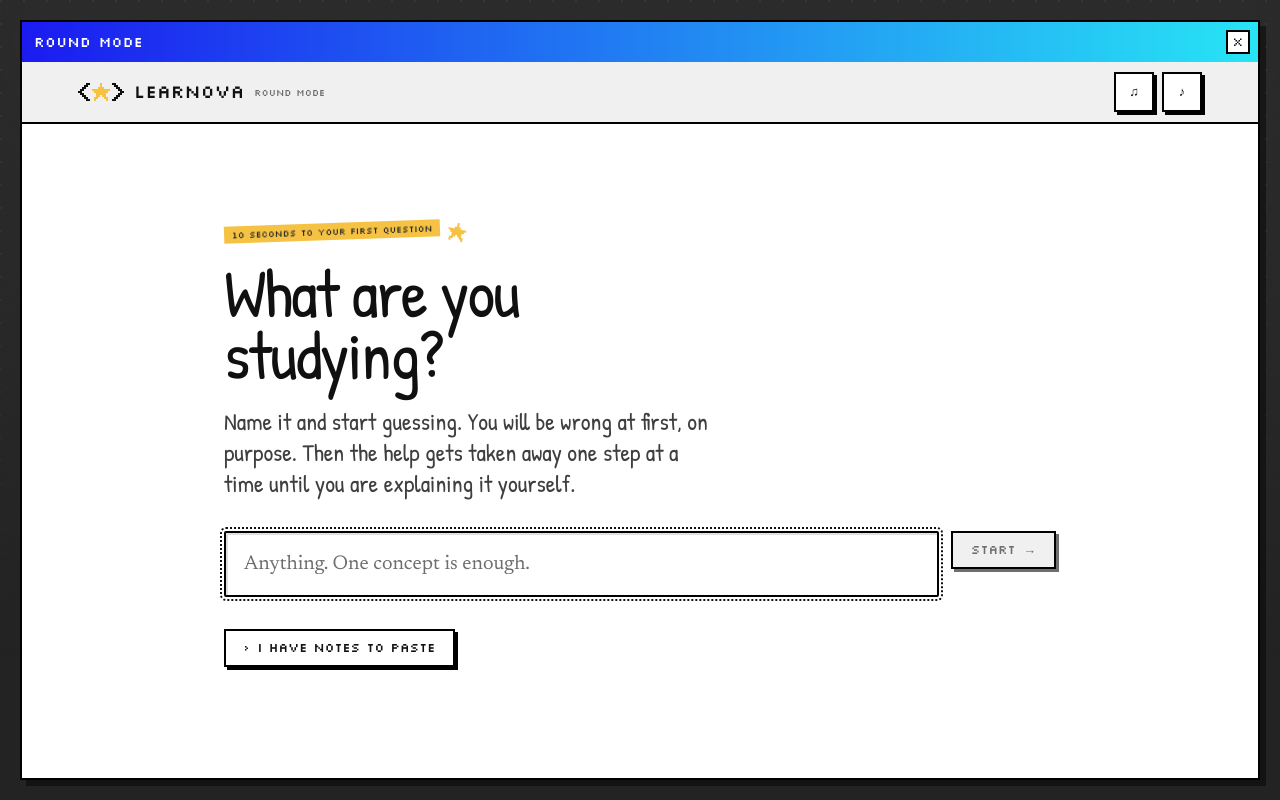
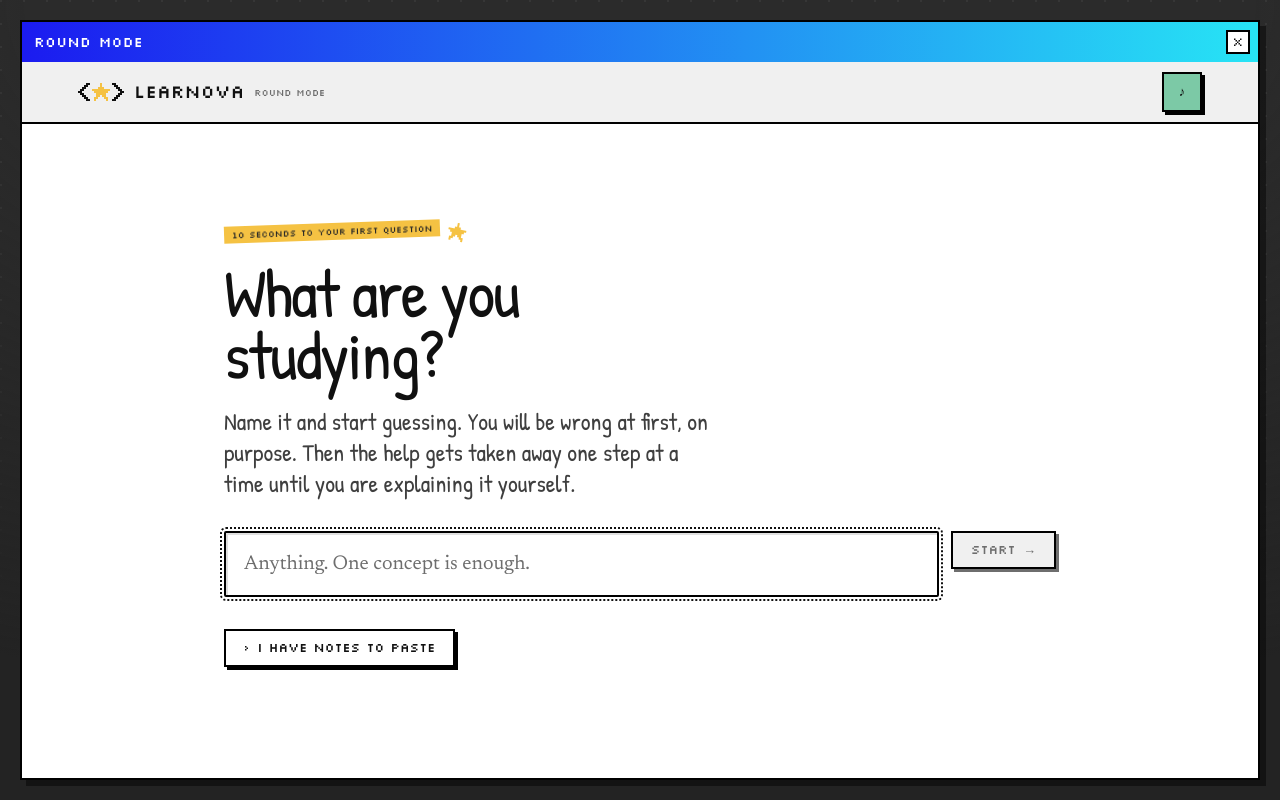
Before and after one commit to ranveerlabs/learnova-v2, a Next.js app: page /round in a window 1280 px wide. Built offline with nearby package versions, Linux system fonts and the light colour scheme.

Commit message:
one audio button / a monitor instead of a paperclip
the two toggles are one. it carries both channels, so music and the answer
tones go on and off together, and the glyph stays a note in both states. only
the colour moves, mint on and pink off.

```diff
--- a/app/audio-controls.tsx
+++ b/app/audio-controls.tsx
@@ -1,9 +1,9 @@
 "use client";
 
 import { useCallback, useEffect, useState } from "react";
-import { audioWanted, type Channel, setAudioWanted } from "./audio";
+import { audioWanted, setAudioWanted } from "./audio";
 import { setMusic } from "./music";
-import { MusicToggle, SoundToggle } from "./ui";
+import { AudioToggle } from "./ui";
 
 export function AudioControls({ className = "" }: { className?: string }) {
   const [music, setMusicOn] = useState(() => audioWanted().music);
@@ -13,18 +13,20 @@ export function AudioControls({ className = "" }: { className?: string }) {
     setMusic(music);
   }, [music]);
 
-  // tells the module synchronously, not through state. tone.ts reads it on the next play()
-  const flip = useCallback((ch: Channel, on: boolean) => {
-    setAudioWanted(ch, on);
-    if (ch !== "music") return setSound(on);
-    setMusicOn(on);
-    setMusic(on);
-  }, []);
+  // one button, so both channels move together
+  const on = music || sound;
+  const flipBoth = useCallback(() => {
+    const next = !on;
+    setAudioWanted("music", next);
+    setAudioWanted("sound", next);
+    setMusicOn(next);
+    setSound(next);
+    setMusic(next);
+  }, [on]);
 
   return (
     <div className={`flex shrink-0 items-center gap-2 ${className}`}>
-      <MusicToggle on={music} onToggle={() => flip("music", !music)} />
-      <SoundToggle on={sound} onToggle={() => flip("sound", !sound)} />
+      <AudioToggle on={on} onToggle={flipBoth} />
     </div>
   );
 }
--- a/app/clippy.tsx
+++ b/app/buildnote.tsx
@@ -1,11 +1,10 @@
 "use client";
 
 import { useState } from "react";
-import Link from "next/link";
 import { PixelSprite } from "./paper";
 
-// the assistant. it only ever says two true things and then gets out of the way
-export function Clippy({ sha, limits }: { sha: string; limits: number }) {
+// the little monitor by the corner. it says two things and both are true
+export function BuildNote({ sha, issues }: { sha: string; issues: number }) {
   const [open, setOpen] = useState(true);
 
   if (!open)
@@ -14,9 +13,9 @@ export function Clippy({ sha, limits }: { sha: string; limits: number }) {
         onClick={() => setOpen(true)}
         title="What is this build"
         aria-label="Show the build note"
-        className="xp-btn fixed bottom-4 right-4 z-40 !px-2 !py-2"
+        className="xp-btn fixed bottom-3 right-3 z-40 !px-2 !py-2"
       >
-        <PixelSprite name="clip" scale={2} />
+        <PixelSprite name="crt" scale={2} />
       </button>
     );
 
@@ -42,23 +41,16 @@ export function Clippy({ sha, limits }: { sha: string; limits: number }) {
             <dd>{sha}</dd>
           </div>
           <div className="flex justify-between gap-3">
-            <dt>known limitations</dt>
-            <dd>{limits}</dd>
+            <dt>known issues</dt>
+            <dd>{issues}</dd>
           </div>
         </dl>
-
-        <Link
-          href="/feed"
-          className="block border-t-2 border-line px-2.5 py-1.5 font-pixel text-[0.5625rem] uppercase text-[#101010] underline decoration-[#101010]/40 underline-offset-4 hover:decoration-[#101010]"
-        >
-          read them
-        </Link>
       </div>
 
       <PixelSprite
-        name="clip"
+        name="crt"
         scale={3}
-        title="Learnova's paperclip"
+        title="Learnova's monitor"
         className="shrink-0"
       />
     </aside>
--- a/app/page.tsx
+++ b/app/page.tsx
@@ -2,7 +2,7 @@ import Link from "next/link";
 import { AudioControls } from "./audio-controls";
 import { PixelSprite, PixelTag } from "./paper";
 import { Credits, Win } from "./ui";
-import { Clippy } from "./clippy";
+import { BuildNote } from "./buildnote";
 import { openCount } from "./feed/limits";
 import { BUILD } from "@/lib/build";
 
@@ -64,7 +64,7 @@ export default function Landing() {
         </main>
       </Win>
 
-      <Clippy sha={BUILD.sha} limits={openCount} />
+      <BuildNote sha={BUILD.sha} issues={openCount} />
     </div>
   );
 }
--- a/app/paper.tsx
+++ b/app/paper.tsx
@@ -99,12 +99,33 @@ const LOGO: Sprite = {
   palette: { B: "var(--ink)", X: "var(--supply-gold)" },
 };
 
+// a small monitor with a face. it sits by the build note
+const CRT: Sprite = {
+  rows: [
+    "BBBBBBBBBBB",
+    "BdddddddddB",
+    "BddSdddSddB",
+    "BdddddddddB",
+    "BddSSSSSddB",
+    "BdddddddddB",
+    "BBBBBBBBBBB",
+    "....BBB....",
+    "..BBBBBBB..",
+  ],
+  palette: {
+    B: "var(--supply-metal)",
+    d: "var(--supply-graphite)",
+    S: "var(--supply-mint)",
+  },
+};
+
 export const SPRITES = {
   pencil: PENCIL,
   star: STAR,
   eraser: ERASER,
   clip: CLIP,
   logo: LOGO,
+  crt: CRT,
 };
 
 export function PixelSprite({
--- a/app/ui.tsx
+++ b/app/ui.tsx
@@ -196,34 +196,8 @@ export function Leaf({
   );
 }
 
-// mint on, pink off. the glyph carries it too, colour is never doing this alone
-function AudioToggle({
-  on,
-  onToggle,
-  label,
-  glyph,
-}: {
-  on: boolean;
-  onToggle: () => void;
-  label: string;
-  glyph: [string, string];
-}) {
-  return (
-    <button
-      onClick={onToggle}
-      aria-pressed={on}
-      aria-label={`${label}: ${on ? "on" : "off"}. Click to turn ${on ? "off" : "on"}.`}
-      title={`${label} ${on ? "on" : "off"}`}
-      className={`xp-btn h-9 w-9 shrink-0 !px-0 text-[1.125rem] sm:h-10 sm:w-10 ${
-        on ? "bg-supply-mint text-[#101010]" : "bg-supply-pink text-[#101010]"
-      }`}
-    >
-      <span aria-hidden>{on ? glyph[0] : glyph[1]}</span>
-    </button>
-  );
-}
-
-export function MusicToggle({
+// one control for both channels. mint on, pink off, same glyph either way
+export function AudioToggle({
   on,
   onToggle,
 }: {
@@ -231,19 +205,16 @@ export function MusicToggle({
   onToggle: () => void;
 }) {
   return (
-    <AudioToggle on={on} onToggle={onToggle} label="Music" glyph={["♫", "♫̸"]} />
-  );
-}
-
-export function SoundToggle({
-  on,
-  onToggle,
-}: {
-  on: boolean;
-  onToggle: () => void;
-}) {
-  return (
-    <AudioToggle on={on} onToggle={onToggle} label="Sound" glyph={["♪", "♪̸"]} />
+    <button
+      onClick={onToggle}
+      aria-pressed={on}
+      aria-label={`Audio: ${on ? "on" : "off"}. Click to turn ${on ? "off" : "on"}.`}
+      title={`Audio ${on ? "on" : "off"}`}
+      style={{ background: on ? "var(--supply-mint)" : "var(--supply-pink)" }}
+      className="xp-btn h-9 w-9 shrink-0 !px-0 text-[1.125rem] text-[#101010] sm:h-10 sm:w-10"
+    >
+      <span aria-hidden>♪</span>
+    </button>
   );
 }
 
```
